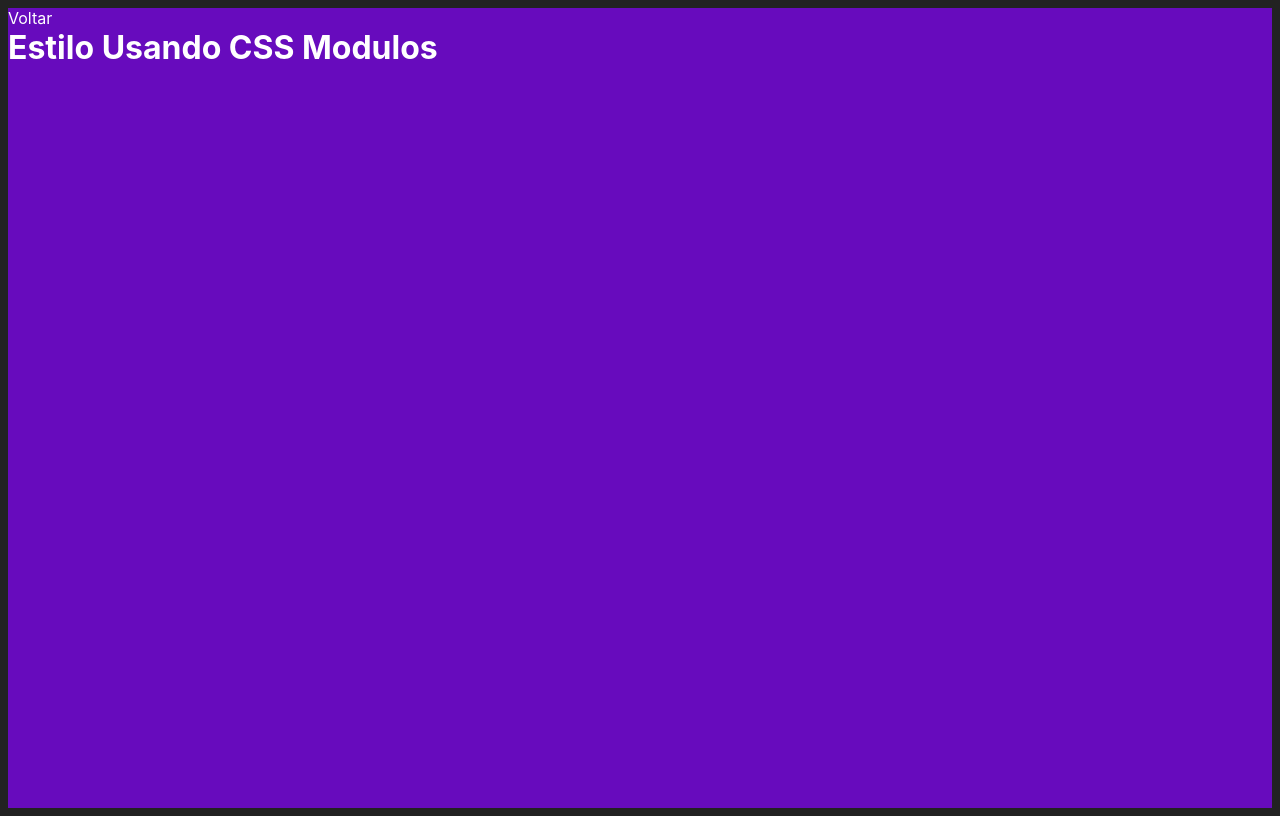
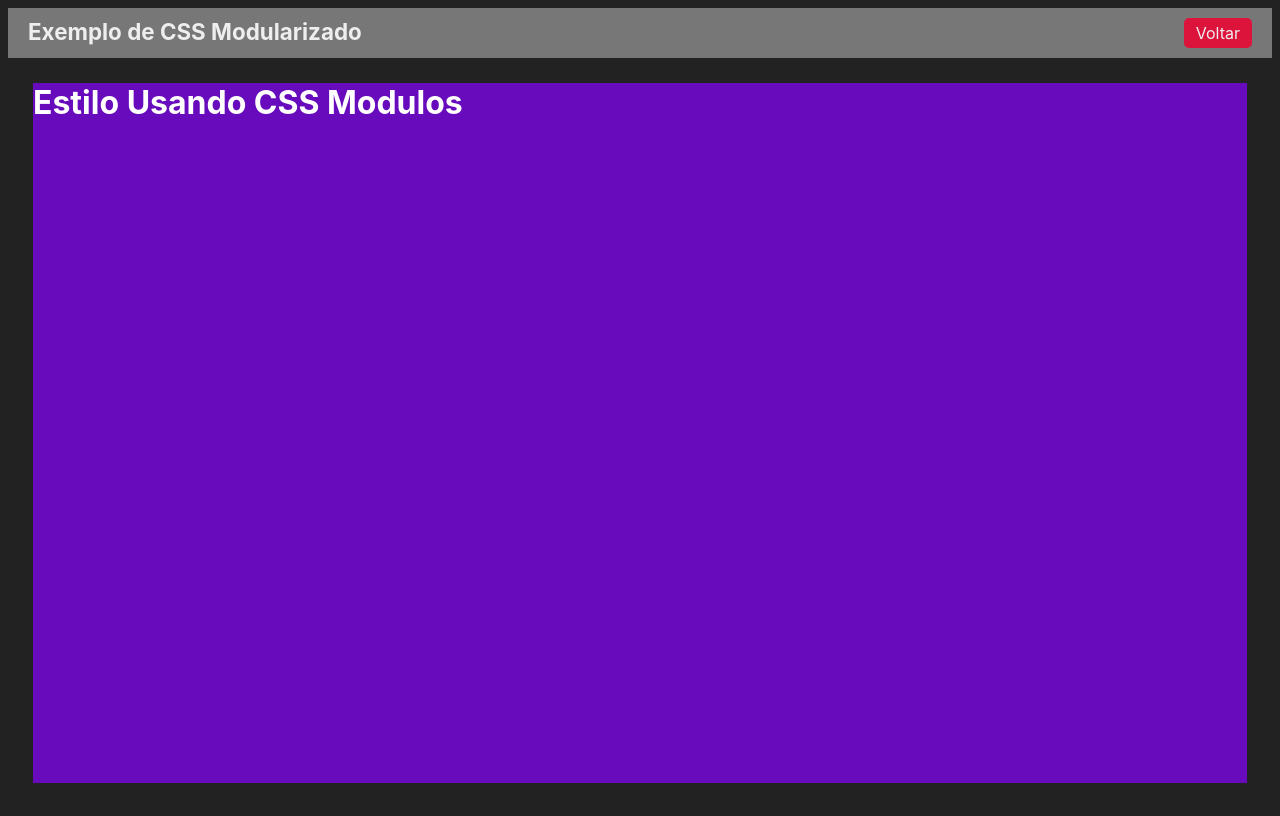
Before and after one commit to diogolima013/project-cadastro_nextJs, a Next.js app: page /estiloso in a window 1280 px wide. Built offline with nearby package versions, Linux system fonts and the light colour scheme.

Commit message:
add: Layout Component

```diff
--- /dev/null
+++ b/src/components/Layout.jsx
@@ -0,0 +1,16 @@
+import Link from 'next/link'
+import styles from '../styles/Layout.module.css'
+
+export default function Layout(props) {
+    return (
+        <div className={styles.layout}>
+            <div className={styles.cabecalho}>
+                <h1>{props.titulo ?? 'Mais um exemplo'}</h1>
+                <Link href={'/'}>Voltar</Link>
+            </div>
+            <div className={styles.conteudo}>
+                {props.children}
+            </div>
+        </div>
+    )
+}
--- a/src/pages/estiloso.jsx
+++ b/src/pages/estiloso.jsx
@@ -1,11 +1,13 @@
 import styles from '../styles/Estiloso.module.css'
-import Link from 'next/link'
+import Layout from '../components/Layout'
 
 export default function Estiloso() {
     return (
-        <div className={styles.roxo}>
-            <Link href={'/'}>Voltar</Link>
-            <h1>Estilo Usando CSS Modulos</h1>
-        </div>
+        <Layout titulo='Exemplo de CSS Modularizado'>
+            <div className={styles.roxo}>
+                <h1>Estilo Usando CSS Modulos</h1>
+            </div>
+        </Layout>
+
     )
 }
--- a/src/styles/Estiloso.module.css
+++ b/src/styles/Estiloso.module.css
@@ -1,5 +1,5 @@
 .roxo {
-    height: 100vh;
+    height: 100%;
     background-color: #670bbd;
     color: #fff
 }
--- /dev/null
+++ b/src/styles/Layout.module.css
@@ -0,0 +1,28 @@
+.layout {
+    height: 100vh;
+    display: flex;
+    flex-direction: column;
+}
+
+.cabecalho {
+    display: flex;
+    justify-content: space-between;
+    padding: 10px 20px;
+    background-color: #777;
+}
+
+.cabecalho h1 {
+    margin: 0;
+    font-size: 1.4rem;
+}
+
+.cabecalho a {
+    background-color: crimson;
+    padding: 5px 12px;
+    border-radius: 5px;
+}
+
+.conteudo {
+    padding: 25px;
+    height: 100%;
+}
```
